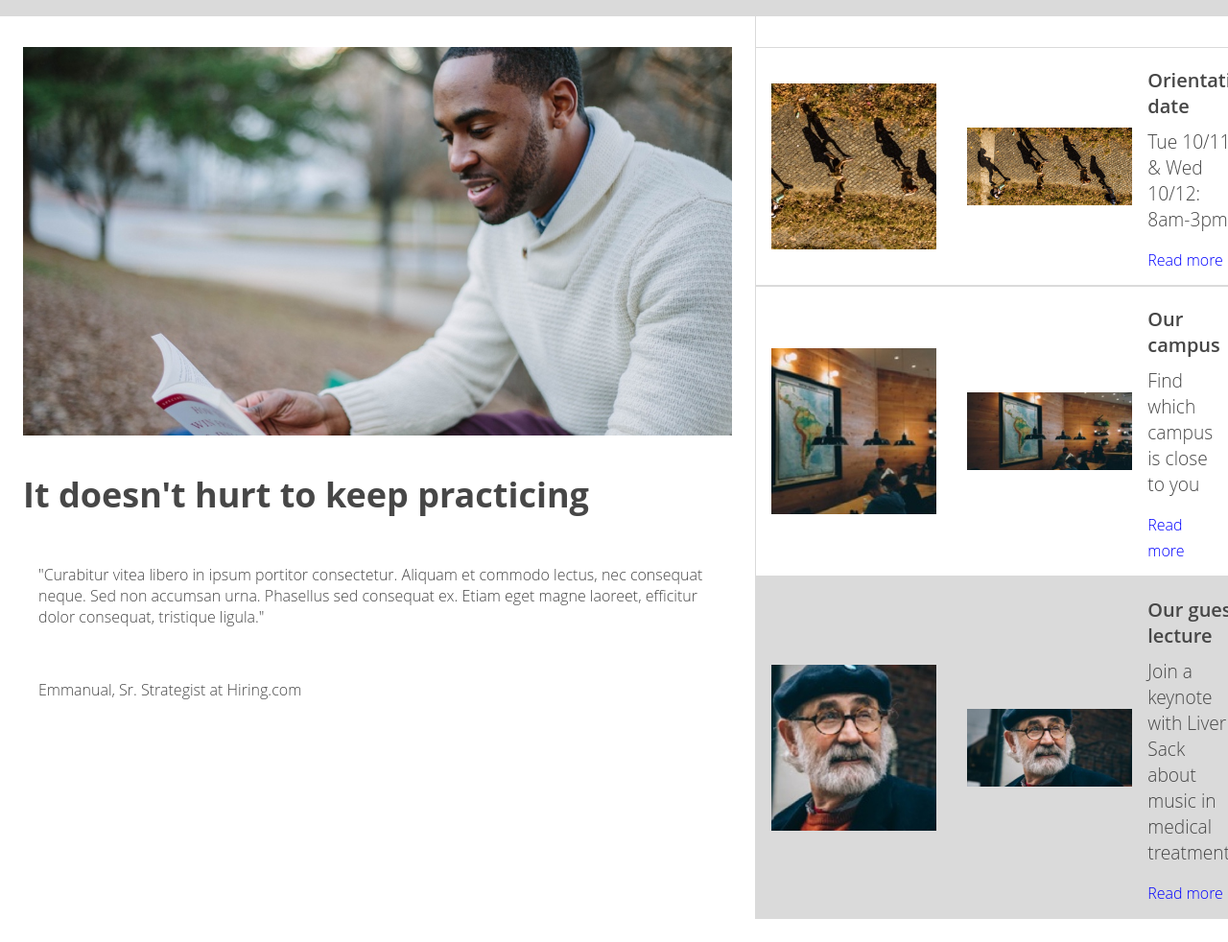
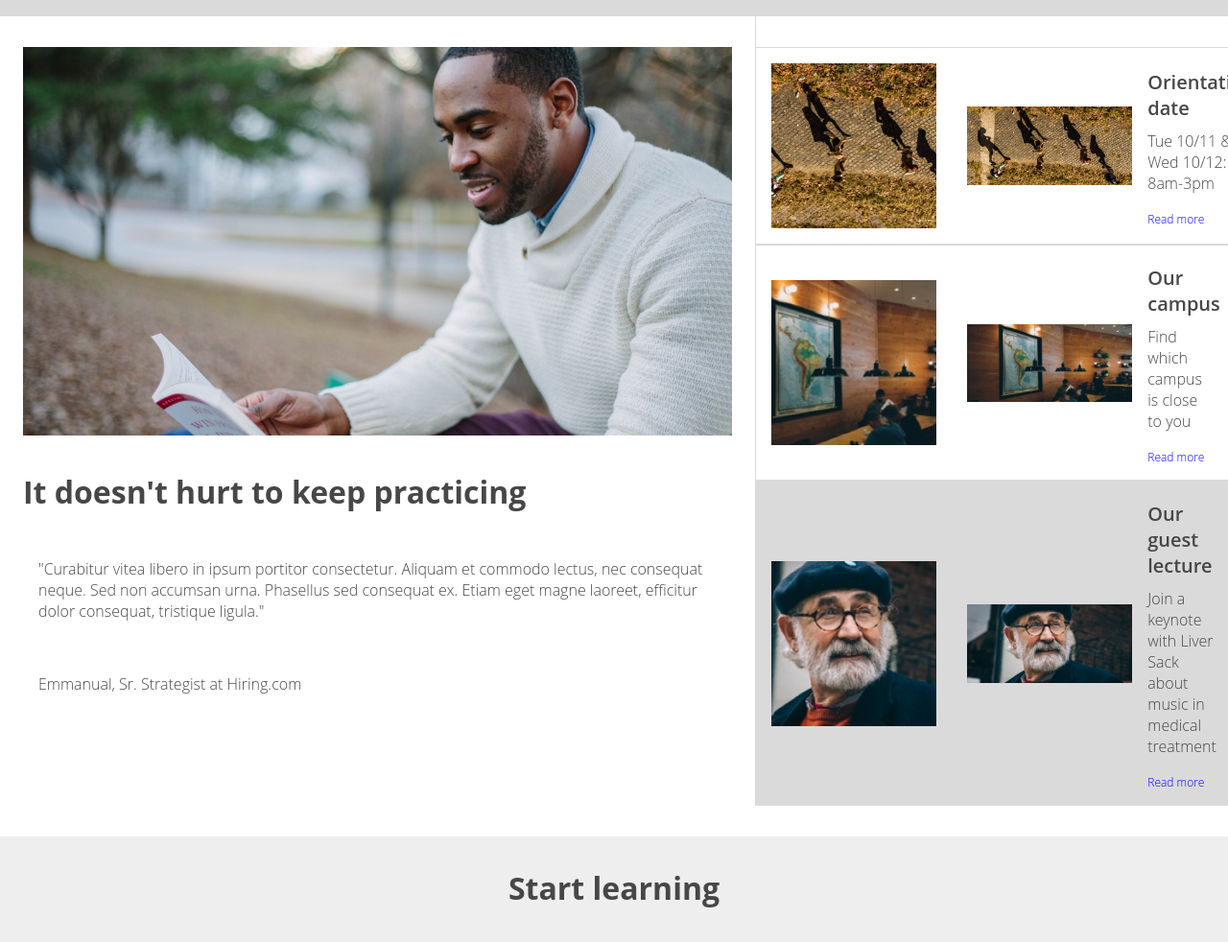
Before and after one commit to JCochrun/colmaracademy, a plain HTML site: page index.html in a window 1280 px wide. Shown: the part 660-1642 px from the top of the page at 96% size. Drawn offline with Linux system fonts and the light colour scheme.

Commit message:
Update styles.css

```diff
--- a/resources/css/styles.css
+++ b/resources/css/styles.css
@@ -19,7 +19,7 @@ h1 {
 }
 
 h2 {
-  font-size: 2.25rem;
+  font-size: 2rem;
   text-align: center;
   padding-top: 32px;
   padding-bottom: 32px;
@@ -269,7 +269,7 @@ a {
 }
 
 .sidebar-item p {
-  font-size: 1.2rem;
+  font-size: 1rem;
   margin-top: 0px;
   margin-bottom: 14px;
   margin-left: 0;
@@ -278,7 +278,7 @@ a {
 .sidebar-item a {
   padding-left: 0px;
   margin-left: 0;
-  font-size: 1rem;
+  font-size: .75rem;
   padding-left: 0;
 }
 
```
